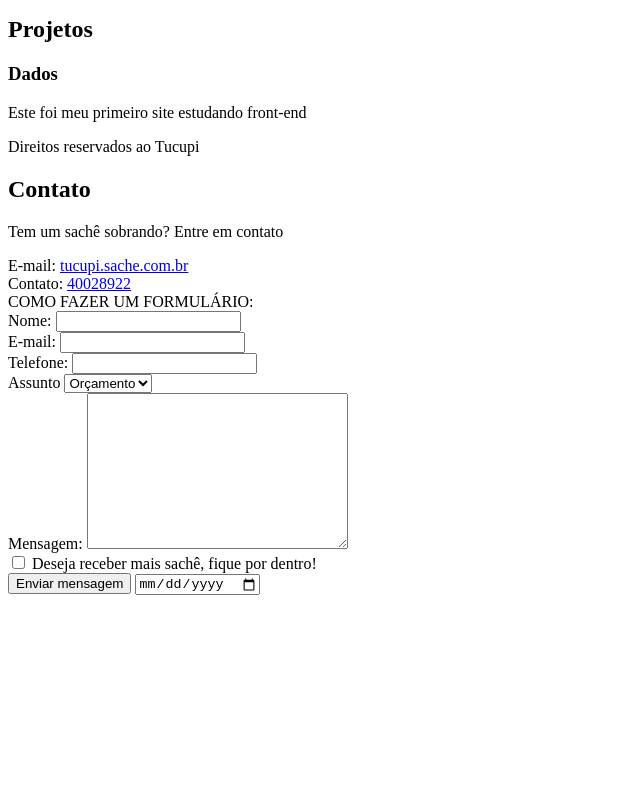
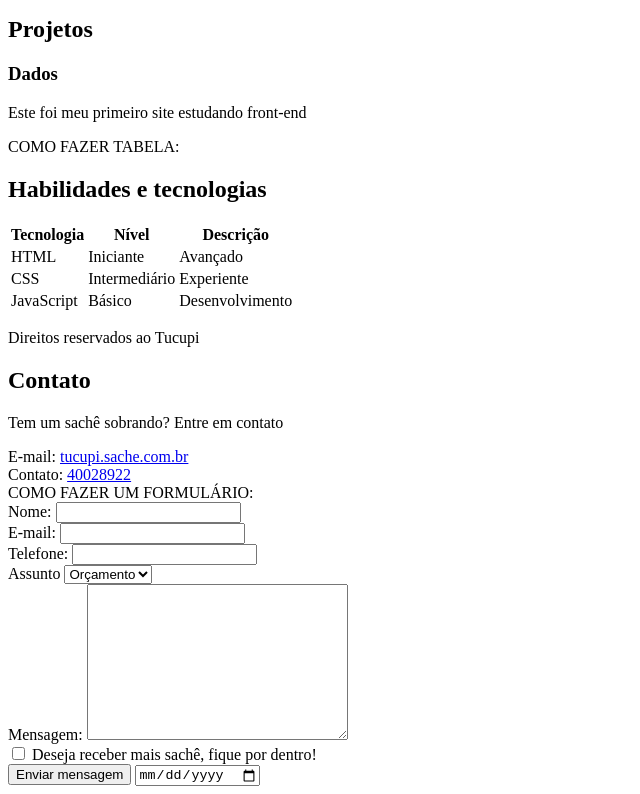
Before and after one commit to cibeleana/Aprendizado, a plain HTML site: page index.html in a window 1280 px wide. Shown: the part 769-1563 px from the top of the page, without its empty margins (0-640 px from the left). Before the commit the page ends 1372 px from the top, so only its background shows below. Drawn offline with Linux system fonts and the light colour scheme.

Commit message:
Update index.html

```diff
--- a/index.html
+++ b/index.html
@@ -59,6 +59,47 @@
                         </article>
                     </section>
 
+COMO FAZER TABELA:
+
+
+ <section id="habilidades">
+    <h2>Habilidades e tecnologias</h2>
+    <table>
+        <thead>
+           <tr>
+            <th>Tecnologia</th>
+            <th>Nível</th>
+            <th>Descrição</th>
+           </tr>
+        </thead>
+
+        <tbody>
+            <tr>
+                <td>HTML</td>
+                <td>Iniciante</td>
+                <td>Avançado</td>
+            </tr>
+
+            <tr>
+                <td>CSS</td>
+                <td>Intermediário</td>
+                <td>Experiente</td>
+            </tr>
+
+            <tr>
+                <td>JavaScript</td>
+                <td>Básico</td>
+                <td>Desenvolvimento</td>
+            </tr>
+
+        </tbody>
+    </table>
+
+
+
+ </section>
+
+
                     <footer>
                         <p>Direitos reservados ao Tucupi</p>
                         <section id="contato">
```
Lines whose indentation alone changed are shown as unchanged.
